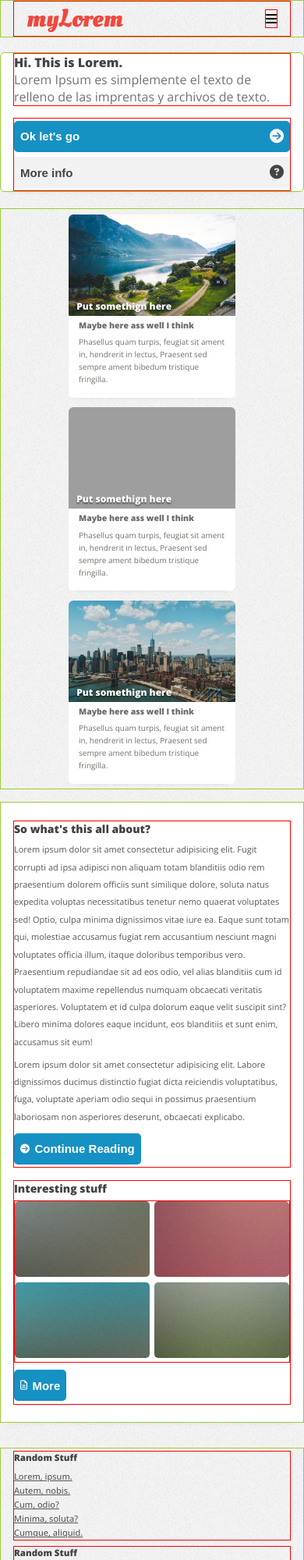
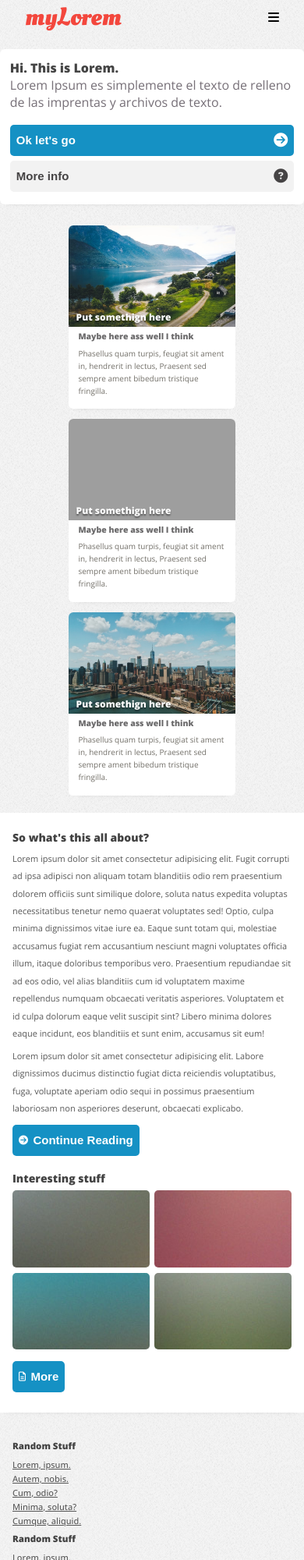
Before and after one commit to Alejandro-Repizo/exam_b-b, a website: page public/index.html in a window 390 px wide. Shown: the top 2000 px of the page at 78% size. Drawn offline with nearby package versions, Linux system fonts and the light colour scheme; grey boxes are pictures that could not be loaded.

Commit message:
Solucionado bug's 🚀

```diff
--- a/public/css/style.css
+++ b/public/css/style.css
@@ -24,7 +24,6 @@ ul {
 /* Header */
 
 header {
-    border: 1px solid red;
     height: 5rem;
     display: flex;
     align-items: center;
@@ -42,7 +41,6 @@ header {
 }
 
 nav {
-    border: 1px solid red;
     padding: 1rem 0;
 }
 
@@ -84,7 +82,6 @@ nav ul {
 
 .banner_info {
     width: 50%;
-    border: 1px solid red;
 }
 
 .banner_text {
@@ -103,7 +100,6 @@ nav ul {
 
 .banner_action {
     width: 30%;
-    border: 1px solid red;
     display: flex;
     flex-direction: column;
 }
@@ -172,8 +168,6 @@ nav ul {
 
 }
 
-
-
 .btn--blue {
     color: #fefefe;
     background-color: #1591c4;
@@ -187,8 +181,6 @@ nav ul {
 .btn--white::after {
     background-color: #cfcfcf;
 }
-
-
 
 .btn--reverse {
     width: auto;
@@ -208,7 +200,6 @@ nav ul {
     display: flex;
     margin-top: 2rem;
     justify-content: space-between;
-    border: 1px solid red;
 }
 
 .card {
@@ -288,9 +279,9 @@ nav ul {
     column-gap: 3rem;
 }
 
-.info_interesting {
-    border: 1px solid red;
-}
+/* .info_interesting {
+
+} */
 
 .info_text {
     font-weight: 800;
@@ -298,7 +289,6 @@ nav ul {
 }
 
 .info_grid {
-    border: 1px solid red;
     display: grid;
     grid-template: repeat(2, 1fr) / repeat(2, 1fr);
     column-gap: .7rem;
@@ -312,9 +302,9 @@ nav ul {
     border-radius: 5px;
 }
 
-.info__content {
-    border: 1px solid red;
-}
+/* .info__content {
+
+} */
 
 .info__text--title {
     color: #424242;
@@ -324,7 +314,6 @@ nav ul {
     color: #585858;
     line-height: 1.4rem;
     font-size: 12.5px;
-    /* white-space: pre-line; */
     margin: 1rem 0;
 }
 
@@ -335,7 +324,7 @@ nav ul {
     grid-template: 1fr 100px / repeat(4, 1fr);
 }
 
-.footer_section {}
+/* .footer_section {} */
 
 .footer_text--title {
     font-weight: 800;
@@ -363,7 +352,7 @@ nav ul {
     padding: .5rem;
     cursor: pointer;
     margin: 0 .2rem;
-    transition: .3s ease-in all;
+    transition: .3s ease all;
 }
 
 .footer_icon:hover {
@@ -378,7 +367,6 @@ nav ul {
 
 .footer_copyright {
     grid-column: 1 / -1;
-    border: 1px solid red;
     display: flex;
     align-items: center;
     justify-content: center;
@@ -388,12 +376,8 @@ nav ul {
 
 /* Media */
 @media screen and (max-width: 1024px) {
-    .container {
-        border: 1px solid red;
-    }
 
     /* Banner */
-
     .banner_info {
         width: 50%;
     }
@@ -406,9 +390,11 @@ nav ul {
 
 @media screen and (max-width:767px) {
     .container {
-        border: 1px solid blue;
         width: 100%;
         padding: 0 1rem;
+    }
+    .banner {
+        padding: .8rem;
     }
 
     .banner_text {
@@ -467,9 +453,6 @@ nav ul {
 }
 
 @media screen and (max-width: 670px) {
-    .container {
-        border: 1px solid yellowgreen;
-    }
 
     header {
         flex-direction: column;
@@ -477,7 +460,6 @@ nav ul {
     }
 
     .header_icon {
-        border: 1px solid red;
         width: 100%;
         display: flex;
         align-items: center;
@@ -511,7 +493,6 @@ nav ul {
     }
 
     .nav_item {
-        border: 1px solid red;
         margin: .3em .5rem;
     }
 
@@ -541,13 +522,6 @@ nav ul {
 
 
     /* Cards */
-
-
-    /* .card {
-        width: 80%;
-        margin: .4rem 0;
-    } */
-
     .card_thumbnail {
         height: 130px;
     }
@@ -607,8 +581,6 @@ nav ul {
         margin: .4rem 0;
     }
 
-
-
     /* footer */
     .footer {
         margin-top: 2rem;
@@ -655,8 +627,8 @@ nav ul {
 }
 
 @media screen and (max-width: 480px) {
+
     /* Banner */
-
     .banner {
         flex-direction: column;
         margin-top: 1.2rem;
@@ -683,7 +655,6 @@ nav ul {
     }
 
     /* card */
-
     .card {
         width: 60%;
         margin: .4rem 0;
@@ -697,7 +668,6 @@ nav ul {
     }
 
     .footer_section {
-        border: 1px solid red;
         margin: .2rem 0
     }
 
@@ -721,48 +691,6 @@ nav ul {
         width: 100%;
         padding: 0 .5rem;
     }
-
-
-    /* header {
-        flex-direction: column;
-        height: auto;
-    } */
-
-    /* .header_icon {
-        width: 100%;
-        display: flex;
-        align-items: center;
-        justify-content: space-between;
-        padding: 0 1rem;
-    } */
-
-    /* .header_icon--responsive {
-        display: block;
-    }
-
-    .header_icon--responsive li {
-        color: #444444;
-        cursor: pointer;
-    }
-
-    .active {
-        display: block;
-    }
-
-    nav {
-        width: 100%;
-    }
-
-    nav ul {
-        width: 100%;
-        display: inline-flex;
-        flex-direction: column;
-    }
-
-    .nav_item {
-        border: 1px solid red;
-        margin: .3em .5rem;
-    } */
 
     /* Banner */
 
@@ -791,7 +719,6 @@ nav ul {
         padding: .7rem .5rem;
     }
 
-
     /* Cards */
     .cards {
         flex-direction: column;
@@ -803,63 +730,14 @@ nav ul {
         margin: .4rem 0;
     }
 
-    /*
-    .card_thumbnail {
-        height: 130px;
-    }
-
-    .card_imgText {
-        font-size: 12px;
-    } */
-
     .card_info {
         height: 90px;
     }
-
-    /* .card_text--title {
-        font-size: 10.5px;
-    }
-
-    .card_text--content {
-        font-size: 10px;
-    } */
-
-    /* info */
-
-    /* .info {
-        margin-top: 1rem;
-    } */
-
-    /* .info_container {
-        grid-template: 1fr / 1fr;
-        row-gap: .8rem;
-    } */
-
-    /* .info__text--title {
-        font-size: 14px;
-    } */
 
     .info__text--content {
         font-size: 10px;
         margin: .4rem 0;
     }
-
-
-    /* .info_interesting {
-        grid-row: 2 / 3;
-    }
-
-    .info_text {
-        font-size: 14px;
-    }
-
-    .info_grid {
-        column-gap: .4rem;
-        row-gap: .1rem;
-        margin: .4rem 0;
-    } */
-
-
 }
 
 /* Animation */
--- a/public/index.html
+++ b/public/index.html
@@ -24,7 +24,7 @@
         <div class="header_icon">
             <h1 class="header_text">myLorem</h1>
 
-            <div id="btnNav" class="header_icon--responsive" style="border: 1px solid red;">
+            <div id="btnNav" class="header_icon--responsive">
                 <i class="fas fa-bars"></i>
             </div>
         </div>
```
